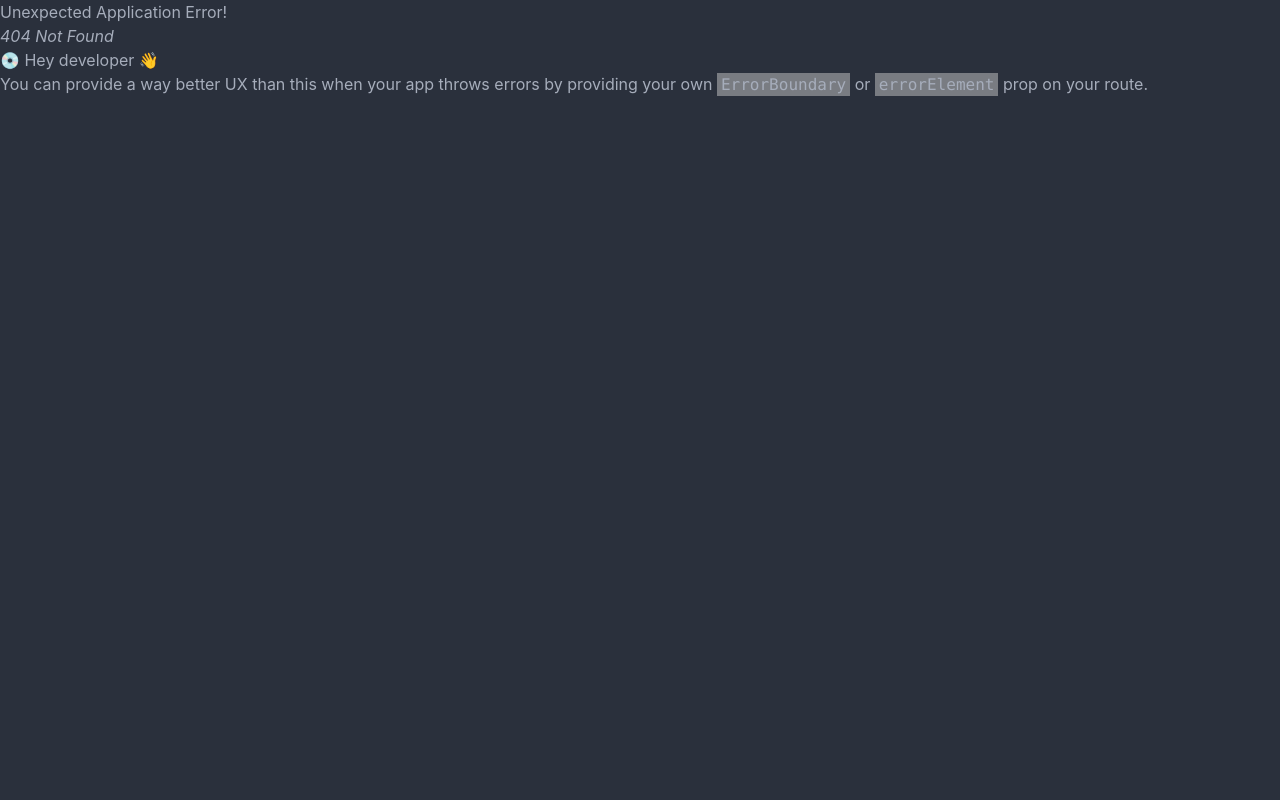
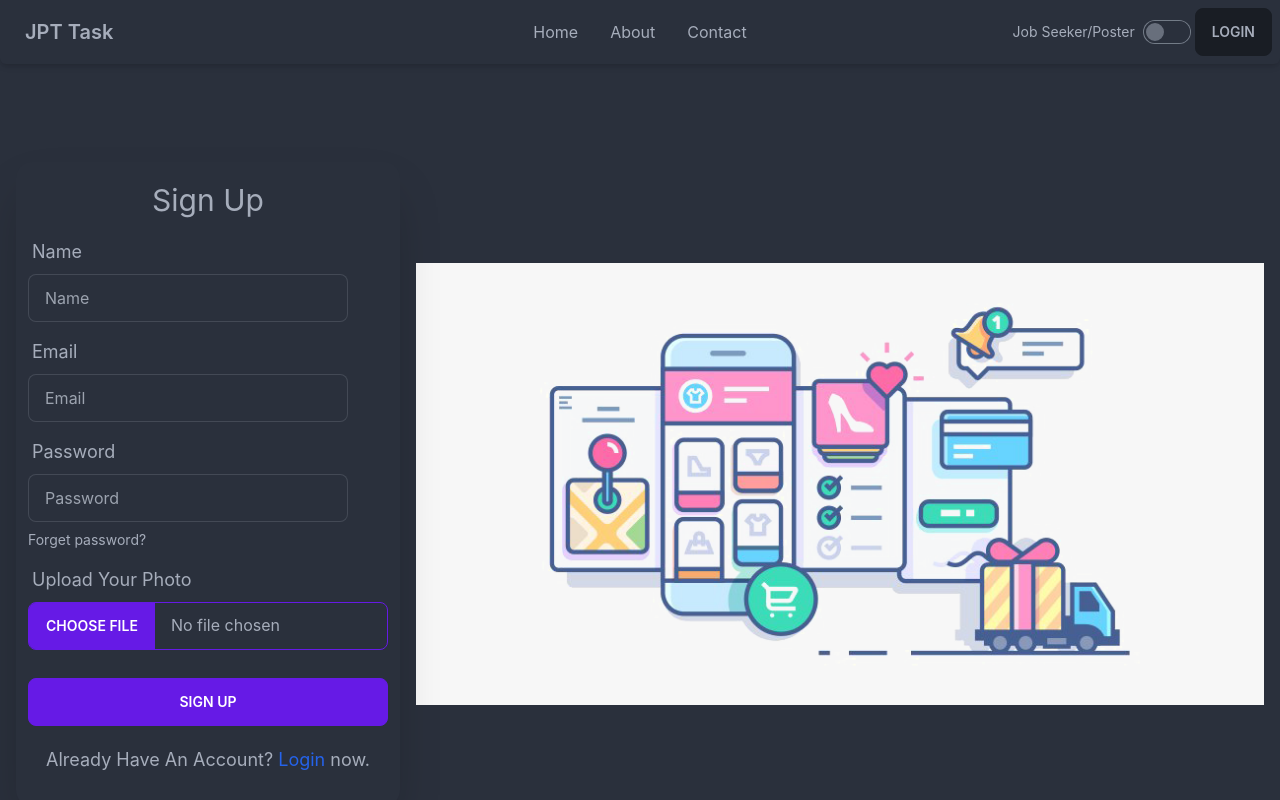
Before and after one commit to iamtanjil/jpttask, a React (Create React App) app: page /signup in a window 1280 px wide. Before the commit this address had no page. Shown: the top 800 px of the page. Built offline with nearby package versions, Linux system fonts and the light colour scheme.

Commit message:
signup page complete

```diff
--- /dev/null
+++ b/src/Pages/SignUp/SignUp.js
@@ -0,0 +1,83 @@
+import React from "react";
+import { Link } from "react-router-dom";
+import signImg from '../../Assests/121-1218449_ecommerce-shopping-cart-png-image-background-online-shop.png';
+
+const SignUp = () => {
+  return (
+    <div className="hero min-h-screen bg-base-100">
+      <div className="hero-content flex-col lg:flex-row-reverse">
+        <div className="text-center lg:text-left">
+          <img className="w-full" src={signImg} alt="" />
+        </div>
+        <div className="card flex-shrink-0 w-full max-w-sm shadow-2xl bg-base-100">
+          <h2 className="text-3xl text-center mt-5">Sign Up</h2>
+          <form
+            className="card-body mx-auto p-3"
+          >
+            <div className="form-control w-full max-w-xs">
+              <label className="label">
+                <span className="text-lg">Name</span>
+              </label>
+              <input
+                type="text"
+                name="name"
+                placeholder="Name"
+                className="input input-bordered w-full max-w-xs"
+              />
+            </div>
+            <div className="form-control w-full max-w-xs">
+              <label className="label">
+                <span className="text-lg">Email</span>
+              </label>
+              <input
+                type="email"
+                name="email"
+                placeholder="Email"
+                className="input input-bordered w-full max-w-xs"
+              />
+            </div>
+            <div className="form-control w-full max-w-xs">
+              <label className="label">
+                <span className="text-lg">Password</span>
+              </label>
+              <input
+                type="password"
+                name="password"
+                placeholder="Password"
+                className="input input-bordered w-full max-w-xs"
+              />
+              <span className="label-text mt-2">
+                <a href="./">Forget password?</a>
+              </span>
+
+            </div>
+            <div className="form-control w-full">
+              <label className="label">
+                <span className="text-lg">Upload Your Photo</span>
+              </label>
+              <input
+                type="file"
+                name="image"
+                className="file-input file-input-bordered file-input-primary w-full"
+              />
+            </div>
+            <input
+              className="btn btn-primary mt-5 mb-3"
+              value="Sign Up"
+              type="submit"
+            />
+            <p className="text-lg text-center mb-5">
+              Already Have An Account?{" "}
+              <Link to="/login" className="text-blue-600">
+                Login
+              </Link>{" "}
+              now.
+            </p>
+          </form>
+        </div>
+      </div>
+    </div>
+  );
+};
+
+export default SignUp;
--- a/src/Routes/Routes.js
+++ b/src/Routes/Routes.js
@@ -1,6 +1,7 @@
 import About from "../Pages/Home/About/About";
 import ContactUs from "../Pages/Home/ContactUs/ContactUs";
 import Login from "../Pages/Login/Login";
+import SignUp from "../Pages/SignUp/SignUp";
 
 const { createBrowserRouter } = require("react-router-dom");
 const { default: Main } = require("../Layout/Main");
@@ -20,6 +21,10 @@ const router = createBrowserRouter([
             element: <Login></Login>
         },
         {
+            path: "/signup",
+            element: <SignUp></SignUp>
+        },
+        {
             path: "/about",
             element: <About></About>
         },
```
